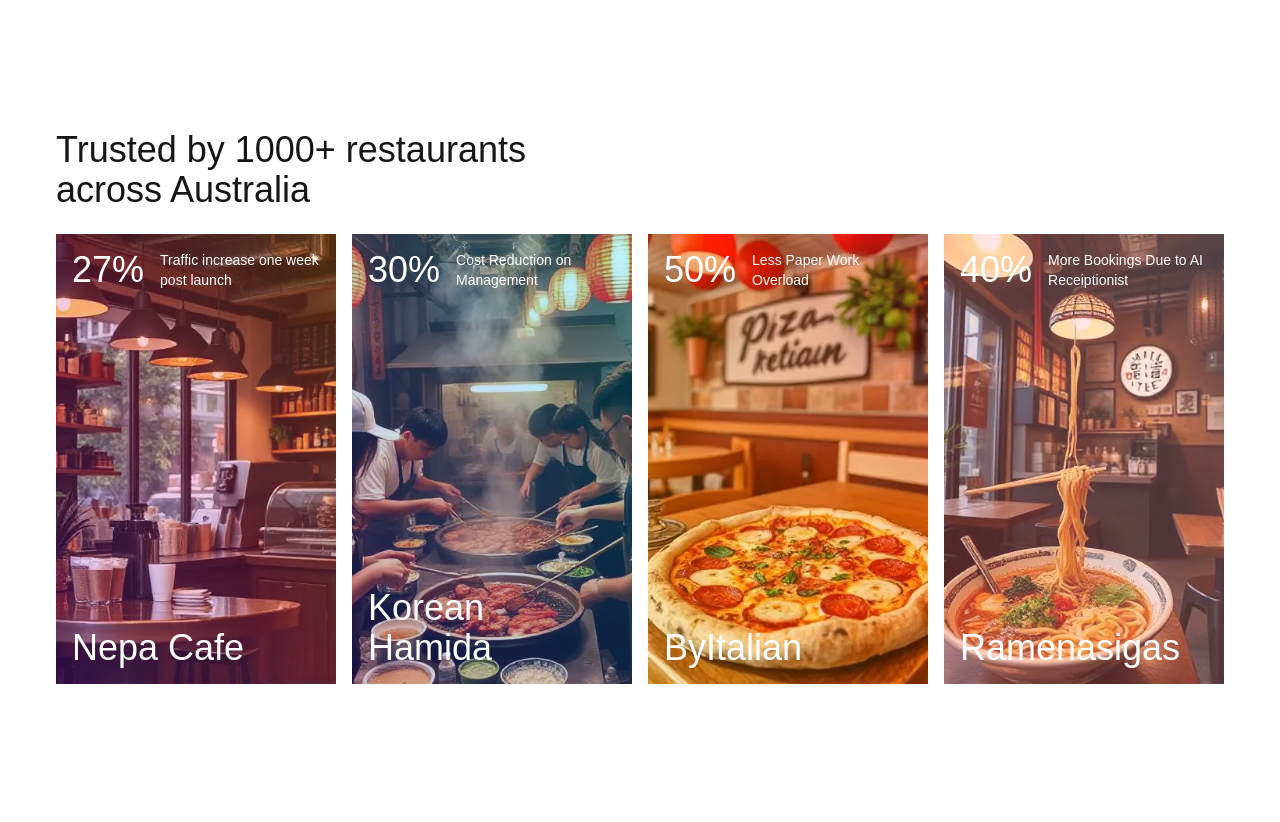
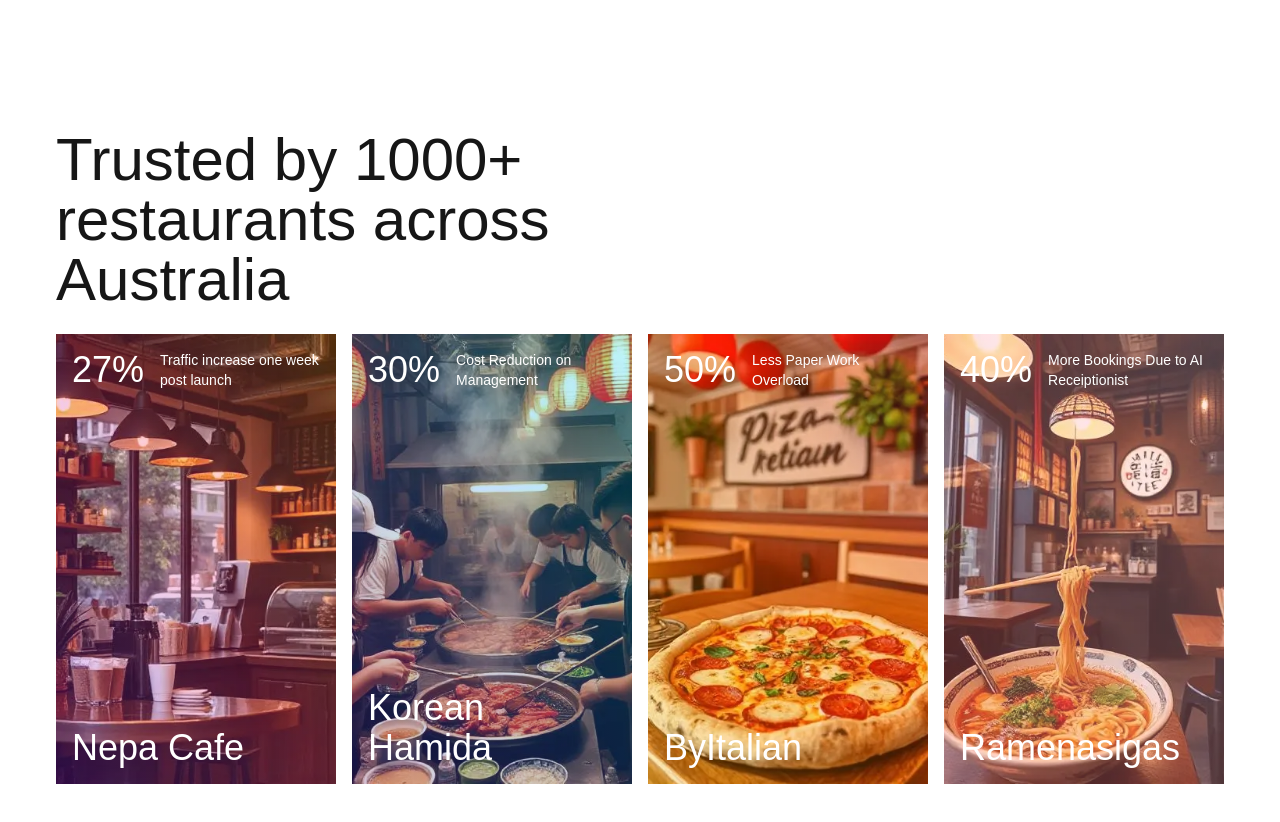
Before and after one commit to MingmaTenzing/RestoQuick, a Vue app: page / in a window 1280 px wide. Shown: the part 2500-3322 px from the top of the page. Before the commit the page ends 3240 px from the top, so only its background shows below. Built offline with nearby package versions, Linux system fonts and the light colour scheme; the HTML template or start-up script is replaced by a standard one.

Commit message:
updated the title

```diff
--- a/src/components/home_components/Trusted_By.vue
+++ b/src/components/home_components/Trusted_By.vue
@@ -2,7 +2,7 @@
 <template>
   <div class="my-10 space-y-6">
     <div class="lg:w-1/2">
-      <h2 class="text-lg lg:text-4xl  md:text-6xl">Trusted by 1000+ restaurants across Australia</h2>
+      <h2 class="text-4xl  md:text-6xl">Trusted by 1000+ restaurants across Australia</h2>
     </div>
 
     <section class=" flex space-x-4">
```
